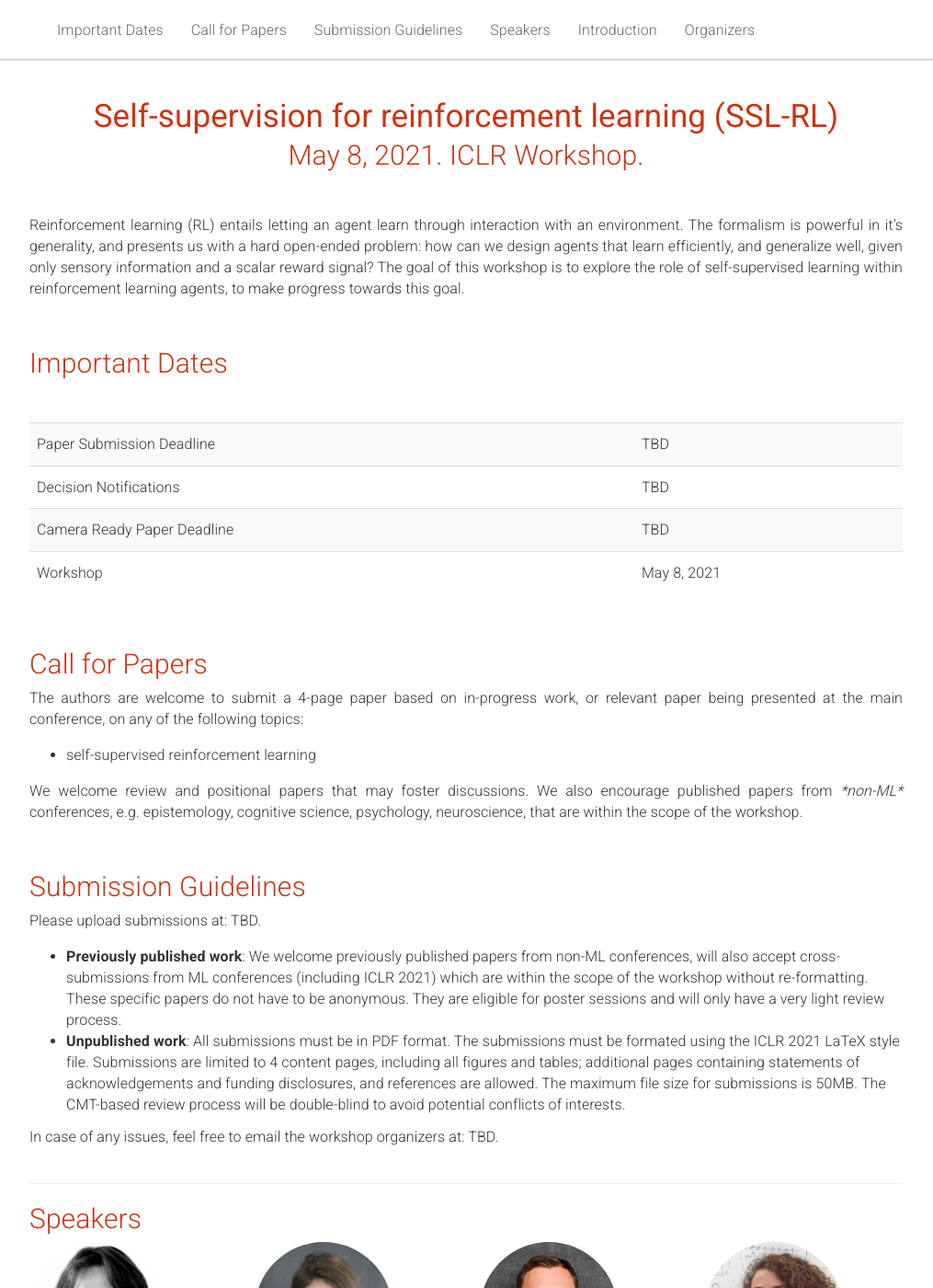
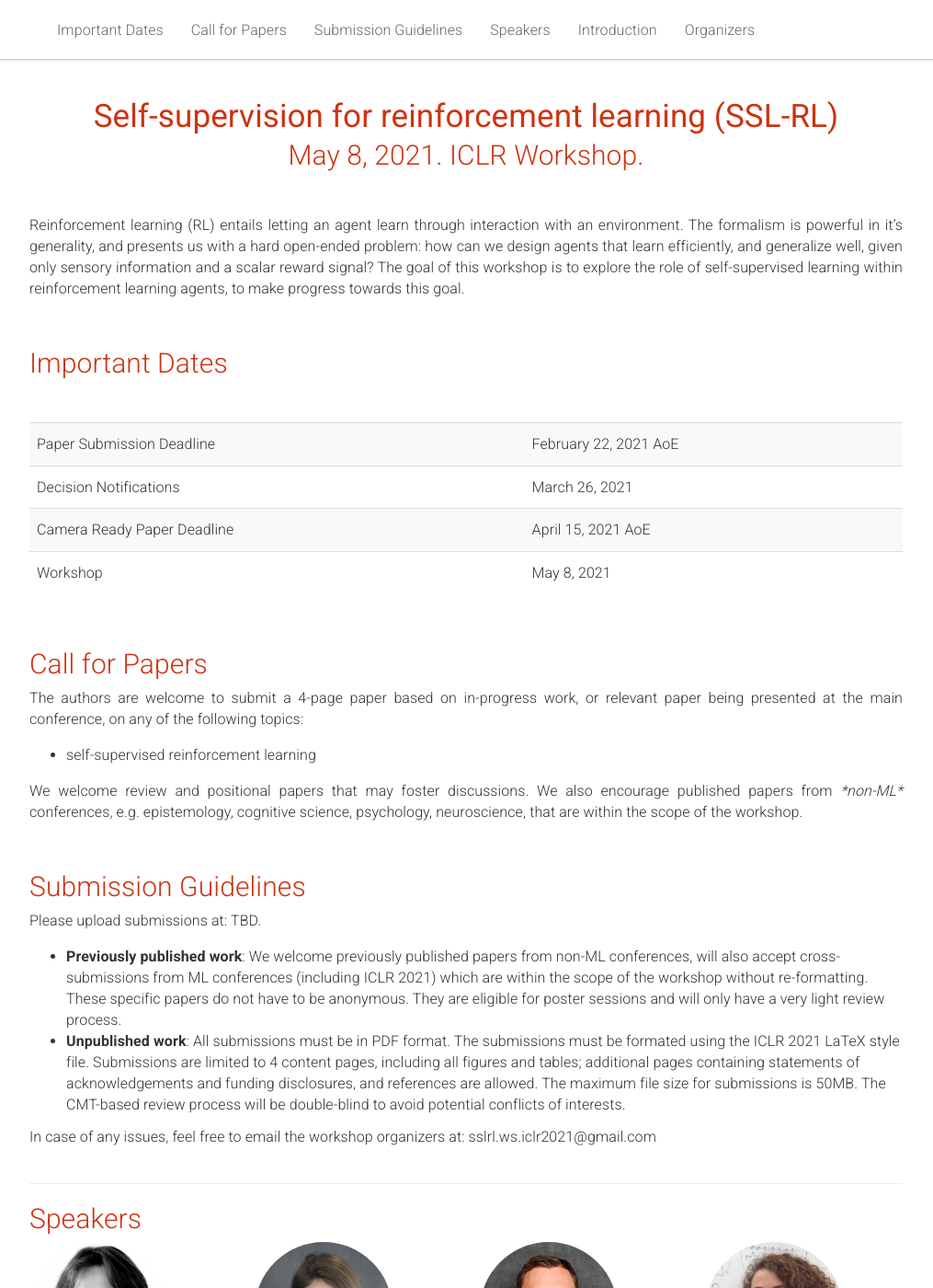
Before and after one commit to sslrlworkshop/sslrlworkshop.github.io, a Jekyll site: the page built from _pages/home.md, in a window 1280 px wide and 1400 px high. Shown: the whole window at 92% size, without its empty margins (133-1148 px from the left). Built offline with Jekyll 4.4.1, drawn with Linux system fonts in a browser that asks for light colours.

Commit message:
Update home.md

```diff
--- a/_pages/home.md
+++ b/_pages/home.md
@@ -43,15 +43,15 @@ acknowledgements: ""
       <tbody>
         <tr>
           <td>Paper Submission Deadline</td>
-          <td>TBD</td>
+          <td>February 22, 2021 AoE</td>
         </tr>
         <tr>
           <td>Decision Notifications</td>
-          <td>TBD</td>
+          <td>March 26, 2021 </td>
         </tr>
         <tr>
           <td>Camera Ready Paper Deadline</td>
-          <td>TBD</td>
+          <td>April 15, 2021 AoE</td>
         </tr>
         <tr>
           <td>Workshop</td>
@@ -103,7 +103,7 @@ acknowledgements: ""
       <li><b>Unpublished work</b>: All submissions must be in PDF format. The submissions must be formated using the ICLR 2021 LaTeX style file. Submissions are limited to 4 content pages, including all figures and tables; additional pages containing statements of acknowledgements and funding disclosures, and references are allowed. The maximum file size for submissions is 50MB. The CMT-based review process will be double-blind to avoid potential conflicts of interests.</li>
     </ul>
     <p>
-            In case of any issues, feel free to email the workshop organizers at: TBD.
+            In case of any issues, feel free to email the workshop organizers at: sslrl.ws.iclr2021@gmail.com
     </p>
     </div>
 </div>
```
